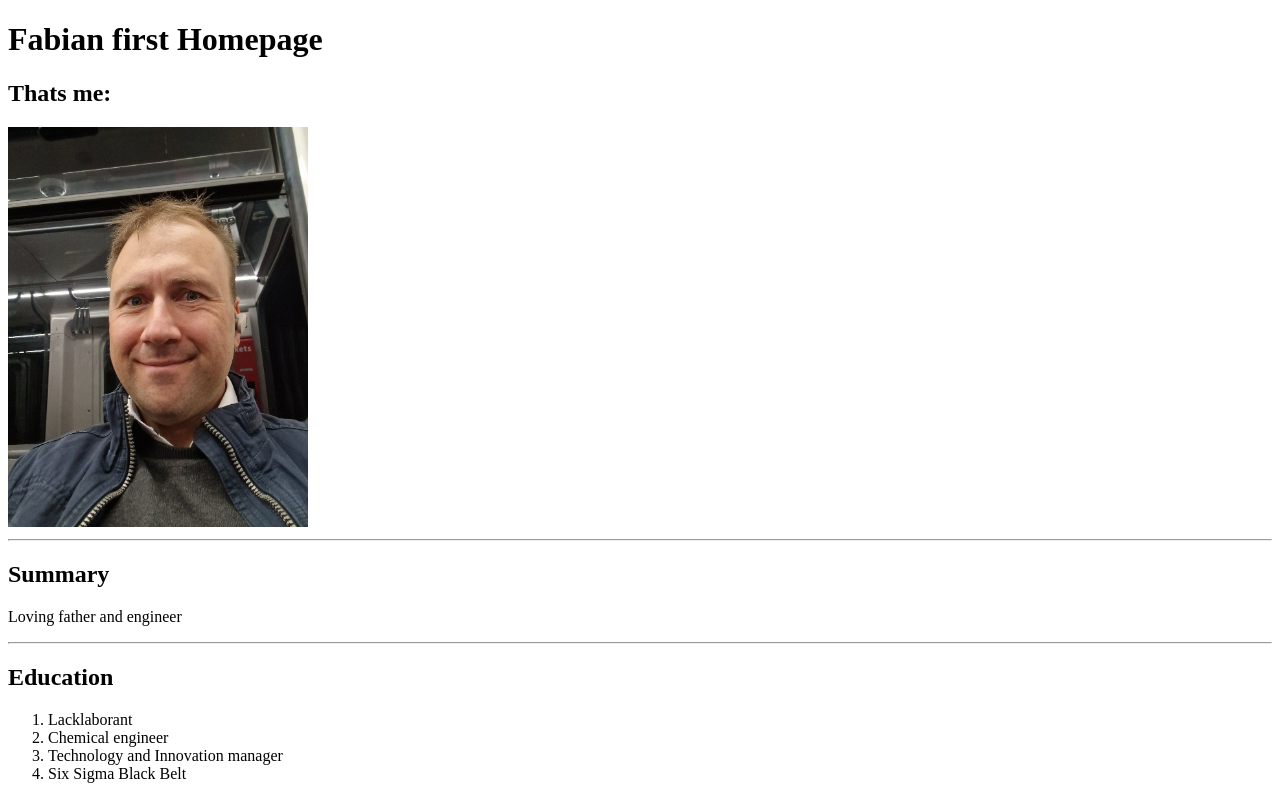
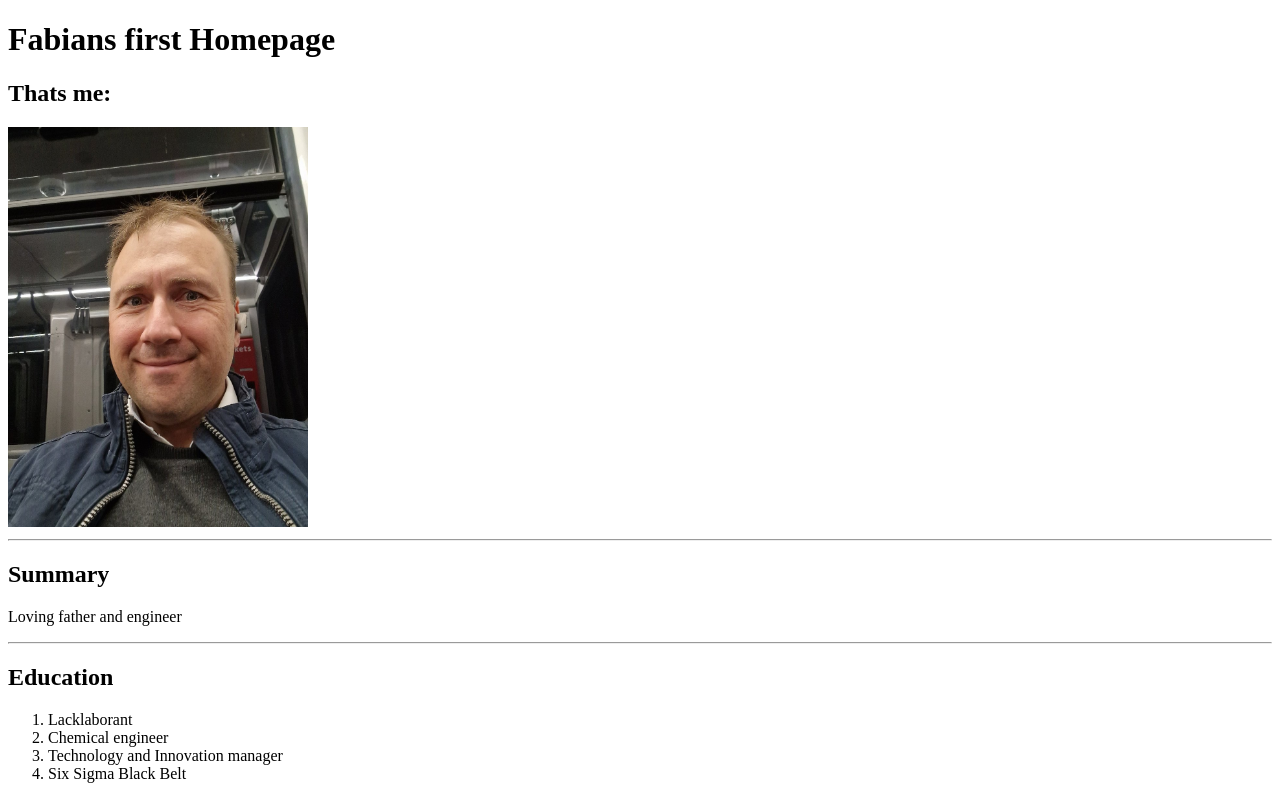
Before and after one commit to KubelkaMunk/ThatsMe, a plain HTML site: page index.html in a window 1280 px wide. Shown: the top 797 px of the page. Drawn offline with Linux system fonts and the light colour scheme.

Commit message:
Update index.html

```diff
--- a/index.html
+++ b/index.html
@@ -6,7 +6,7 @@
     <title>Fabians first Homepage</title>
 </head>
 <body>
-    <h1>Fabian first Homepage</h1>
+    <h1>Fabians first Homepage</h1>
         <h2>Thats me:</h2>
         <img src="./kdLNByMHRx6Vwo2iPQRmsw.jpg" width="300">
         <hr>
```
